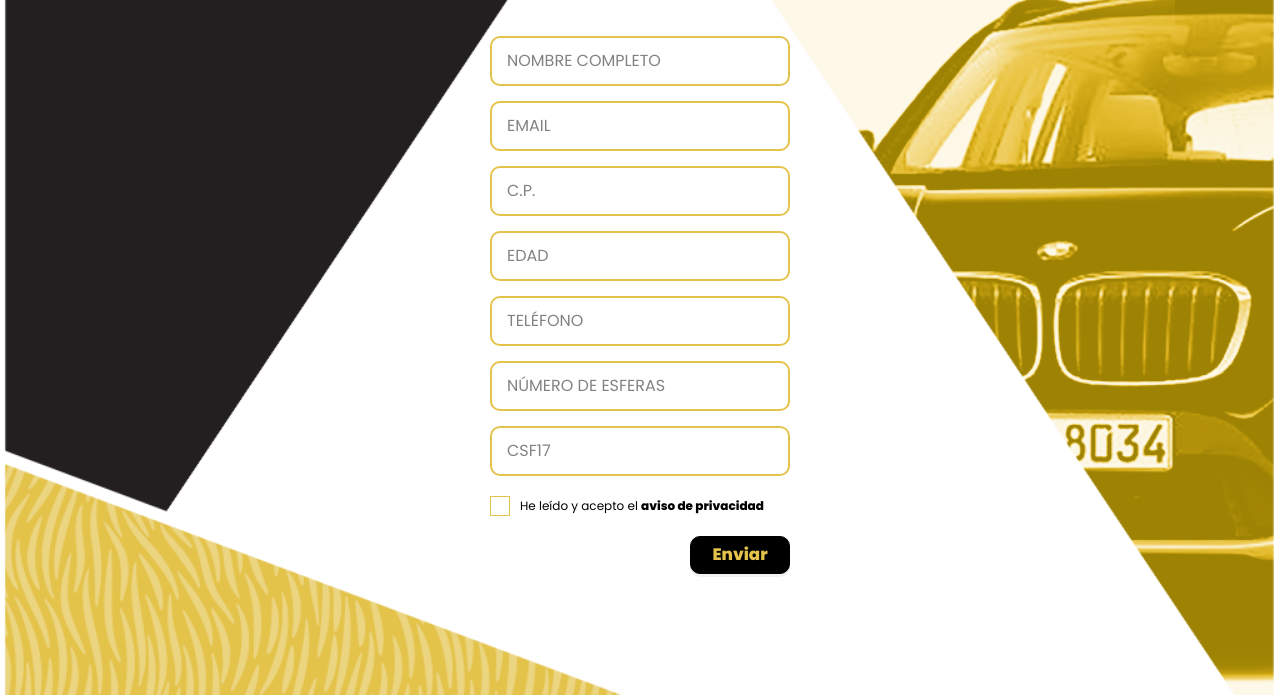
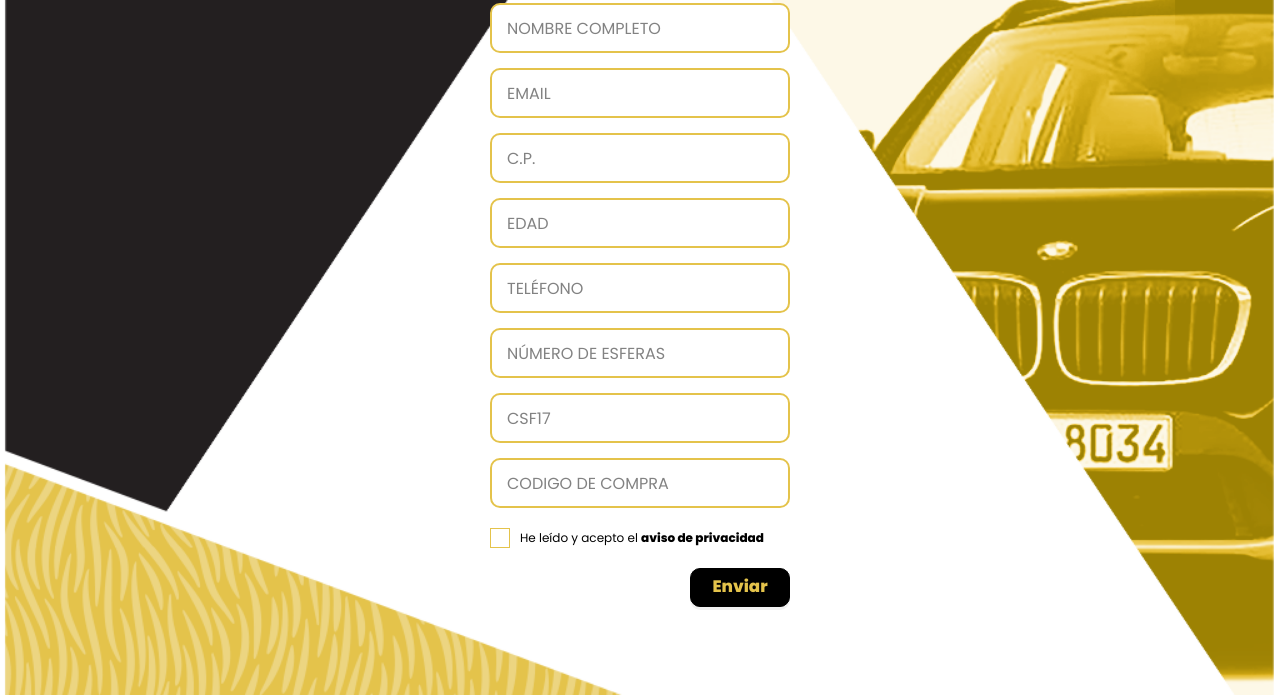
Before and after one commit to development2gom/green-hangar-corona, a Yii app: template views/site/registro.php in a window 1280 px wide. Shown: the part 105-800 px from the top of the page. Run offline with PHP 8.4 and a stand-in for Yii, Linux system fonts and the light colour scheme; the template is opened without the code that fills it: most values are stand-ins (such as "Sample title", 1, 10 or a date in 2020); form fields are guessed from the names that the template uses; data that the repository does not hold is empty; some libraries are stand-ins or nearby versions; some web fonts are replaced.

Commit message:
actualizacion de nuevo registro

```diff
--- a/views/site/registro.php
+++ b/views/site/registro.php
@@ -65,6 +65,10 @@
 
 				echo $form->field ( $usuario, 'txt_codigo_promocion' )->textInput ( [
 					'placeholder'=>'CSF17'
+				] )->label(false);
+
+				echo $form->field ( $usuario, 'txt_codigo_compra' )->textInput ( [
+					'placeholder'=>'codigo de compra'
 				] )->label(false);
 
 				?>
```
